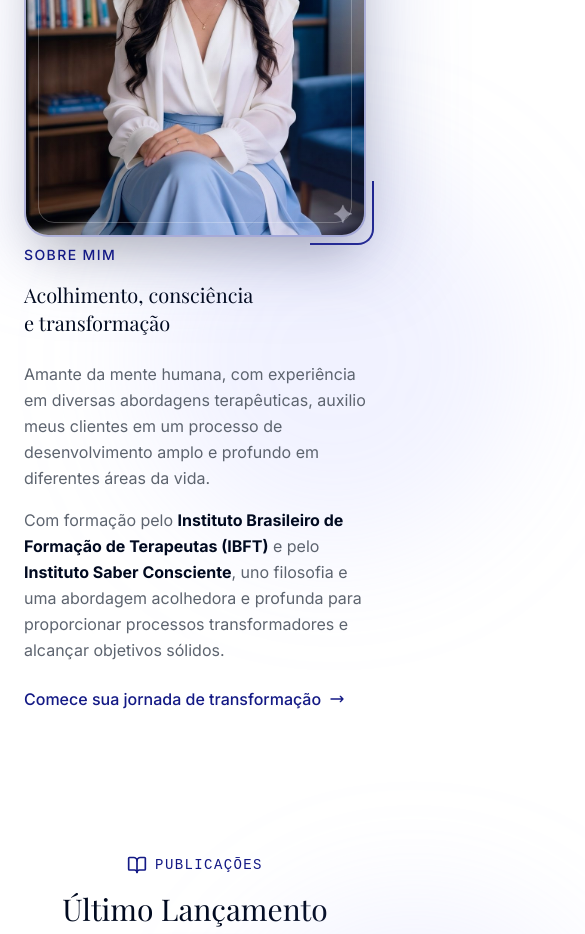
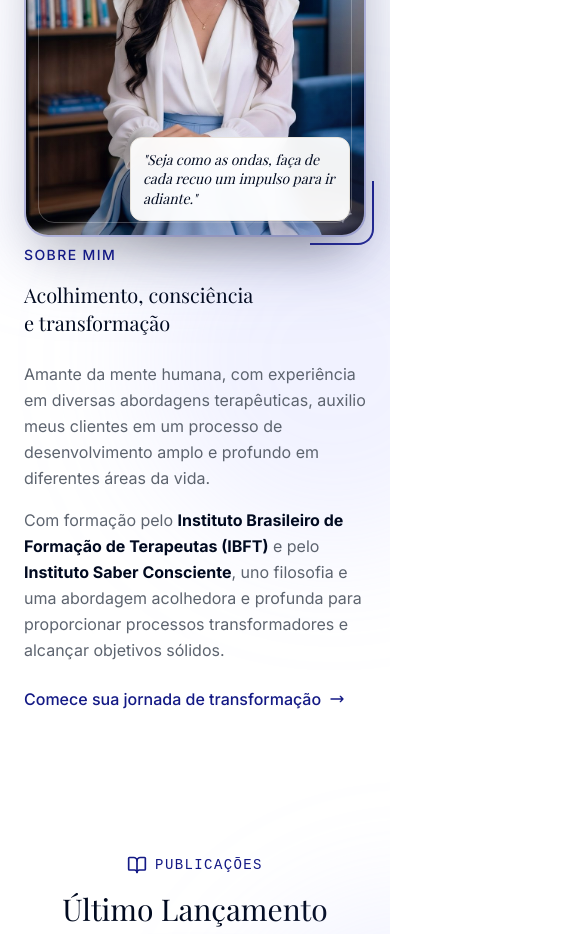
Before and after one commit to iluucasz/psicanalista-helena-rodriguez, a Next.js app: page / in a window 390 px wide. Shown: the part 3340-4274 px from the top of the page, 585 px wide, since content can reach past the window. Built offline with nearby package versions, Linux system fonts and the light colour scheme; a web font is replaced by a local one.

Commit message:
Restore mobile quote badge and stabilize horizontal overflow

```diff
--- a/app/globals.css
+++ b/app/globals.css
@@ -154,6 +154,11 @@ html {
   scroll-behavior: smooth;
 }
 
+html,
+body {
+  overflow-x: hidden;
+}
+
 /* Custom selection color */
 ::selection {
   background-color: #9ea6fe;
--- a/components/about.tsx
+++ b/components/about.tsx
@@ -10,11 +10,11 @@ export function About() {
           <div className="md:col-span-1 lg:col-span-2 relative flex justify-center">
             <div className="relative w-full max-w-xl">
               {/* Glow vindo de baixo — diferente da Hero que vem do topo */}
-              <div className="absolute -inset-6 bg-gradient-to-tl from-primary/20 via-secondary/15 to-secondary/5 rounded-3xl blur-2xl" />
+              <div className="absolute -inset-6 bg-linear-to-tl from-primary/20 via-secondary/15 to-secondary/5 rounded-3xl blur-2xl" />
 
               {/* Main image container */}
               <div className="relative rounded-3xl overflow-hidden shadow-2xl border-2 border-primary/30 aspect-[3/4]">
-                <div className="absolute inset-0 bg-gradient-to-tl from-primary/10 to-transparent pointer-events-none z-10" />
+                <div className="absolute inset-0 bg-linear-to-tl from-primary/10 to-transparent pointer-events-none z-10" />
                 <Image
                   src="/images/helena-about.jpg"
                   alt="Helena Rodriguez em seu consultório"
@@ -30,8 +30,8 @@ export function About() {
               <div className="absolute -bottom-2 -right-2 w-16 h-16 border-b-2 border-r-2 border-primary rounded-br-2xl" />
 
               {/* Quote badge */}
-              <div className="absolute -bottom-8 -right-8 bg-card p-6 rounded-2xl shadow-2xl border border-border max-w-xs hidden lg:block z-20">
-                <p className="font-serif text-base text-foreground italic leading-relaxed">
+              <div className="absolute bottom-4 right-4 md:-bottom-6 md:-right-6 bg-card/95 p-3 md:p-6 rounded-xl md:rounded-2xl shadow-2xl border border-border max-w-55 md:max-w-xs z-20 backdrop-blur-sm">
+                <p className="font-serif text-sm md:text-base text-foreground italic leading-snug md:leading-relaxed">
                   "Seja como as ondas, faça de cada recuo um impulso para ir adiante."
                 </p>
               </div>
--- a/components/hero.tsx
+++ b/components/hero.tsx
@@ -49,11 +49,11 @@ export function Hero() {
           <div className="order-1 md:order-2 md:col-span-1 lg:col-span-2 relative flex justify-center md:justify-end">
             <div className="relative w-full max-w-lg">
               {/* Decorative background with gradient */}
-              <div className="absolute -inset-6 bg-gradient-to-br from-secondary/25 via-secondary/15 to-secondary/5 rounded-3xl blur-2xl" />
+              <div className="absolute -inset-6 bg-linear-to-br from-secondary/25 via-secondary/15 to-secondary/5 rounded-3xl blur-2xl" />
 
               {/* Main image container with elegant frame */}
               <div className="relative rounded-3xl overflow-hidden shadow-2xl border-2 border-secondary/40">
-                <div className="absolute inset-0 bg-gradient-to-br from-white/10 to-transparent pointer-events-none" />
+                <div className="absolute inset-0 bg-linear-to-br from-white/10 to-transparent pointer-events-none" />
                 <Image
                   src="/images/helena-hero.jpg"
                   alt="Helena Rodriguez - Psicanalista"
```
